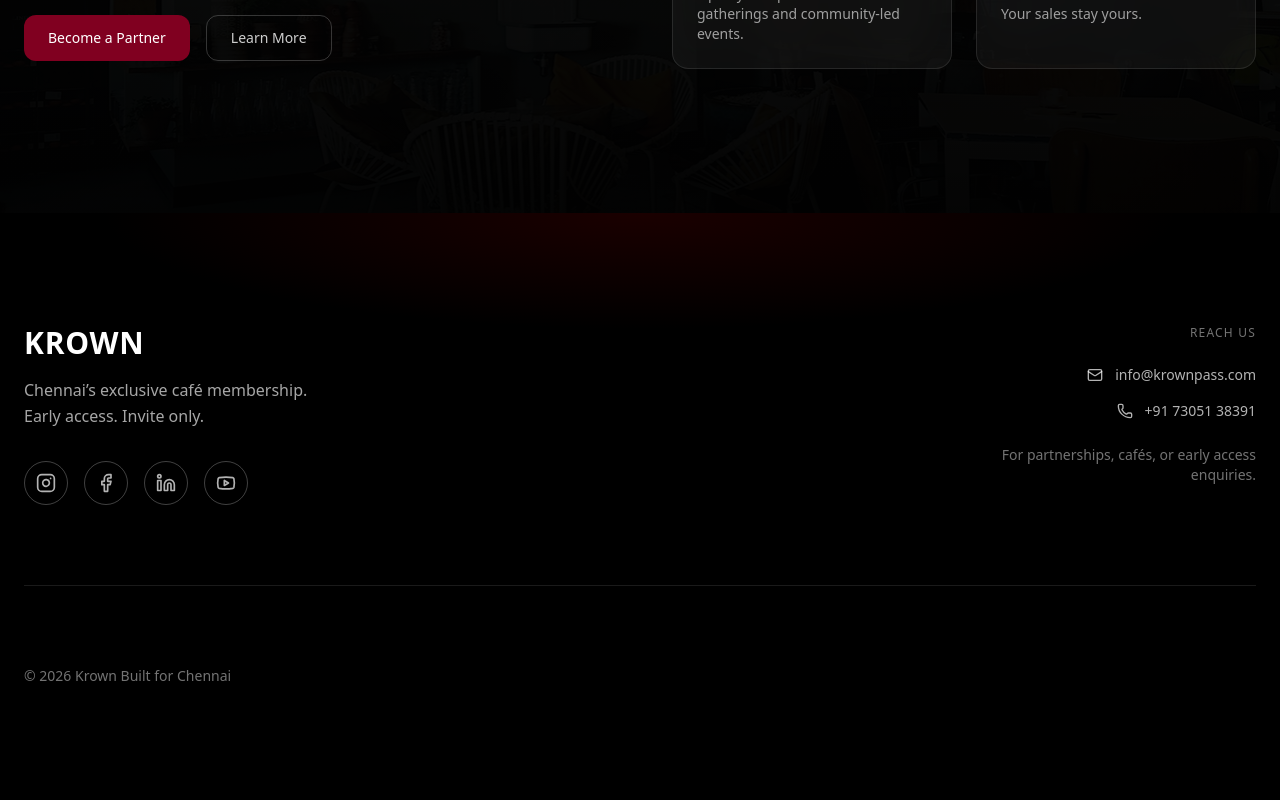
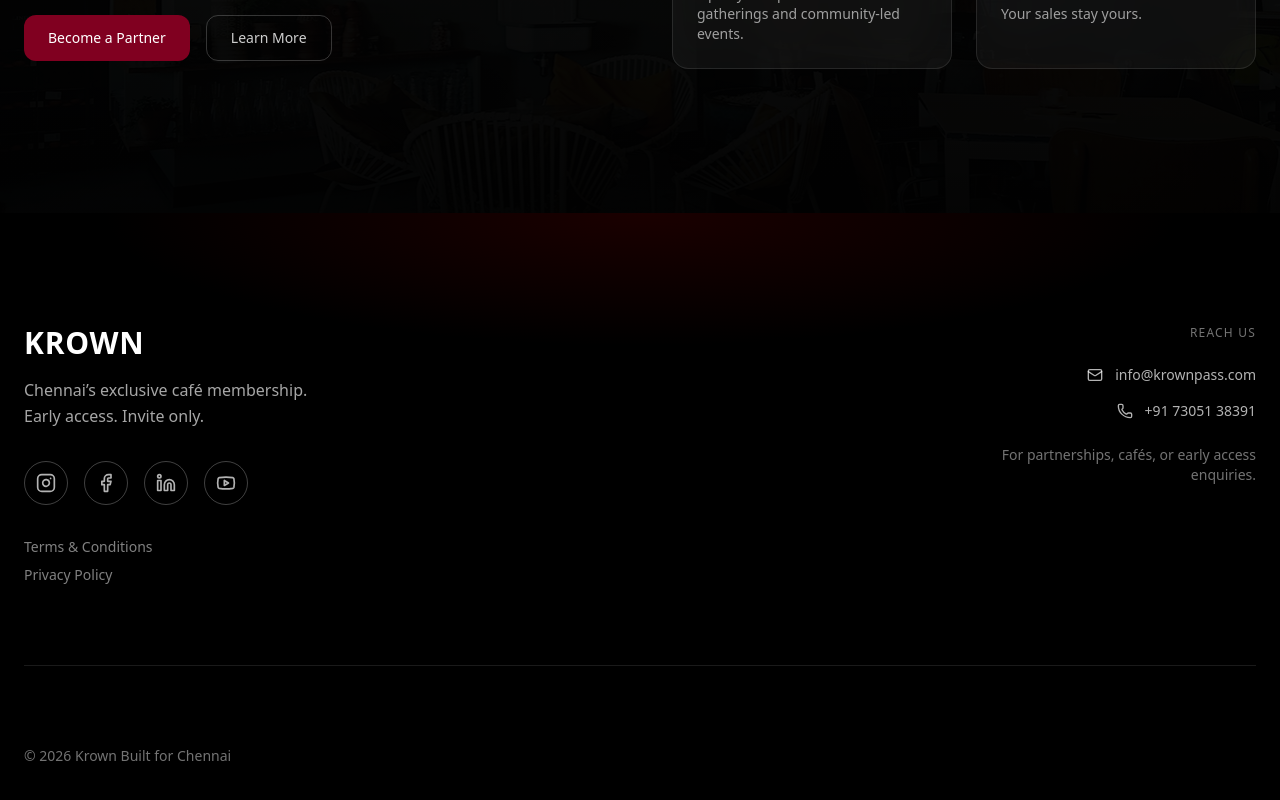
Before and after one commit to krownpass/krown, a Next.js app: page / in a window 1280 px wide. Shown: the part 2779-3579 px from the top of the page. Before the commit the page ends 3545 px from the top, so only its background shows below. Built offline with nearby package versions, Linux system fonts and the light colour scheme; no server answers.

Commit message:
🐧 🐧 but why???

```diff
--- a/app/components/Footer.tsx
+++ b/app/components/Footer.tsx
@@ -52,6 +52,26 @@
                                 href="https://youtube.com"
                                 label="YouTube"
                             />
+
+                        </div>
+                        <div className="mt-8 flex flex-col gap-2 text-sm text-white/50">
+                            <a
+                                href="https://www.termsfeed.com/live/dc53b9dd-8387-407b-be28-e8c53292a7c4"
+                                target="_blank"
+                                rel="noopener noreferrer"
+                                className="hover:text-white transition"
+                            >
+                                Terms & Conditions
+                            </a>
+
+                            <a
+                                href="https://www.termsfeed.com/live/069258b4-4adc-4b41-95f2-cf9d8095cb27"
+                                target="_blank"
+                                rel="noopener noreferrer"
+                                className="hover:text-white transition"
+                            >
+                                Privacy Policy
+                            </a>
                         </div>
                     </div>
 
```
